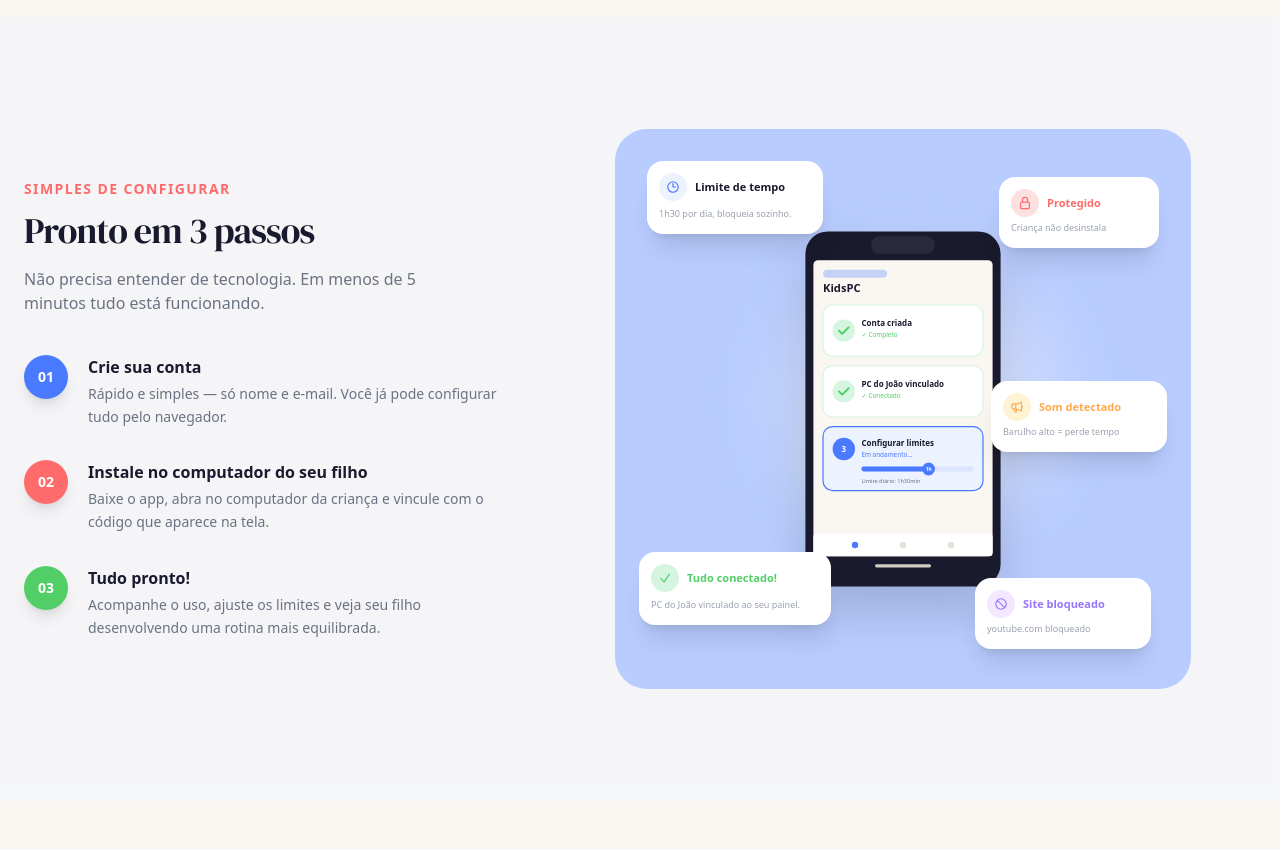
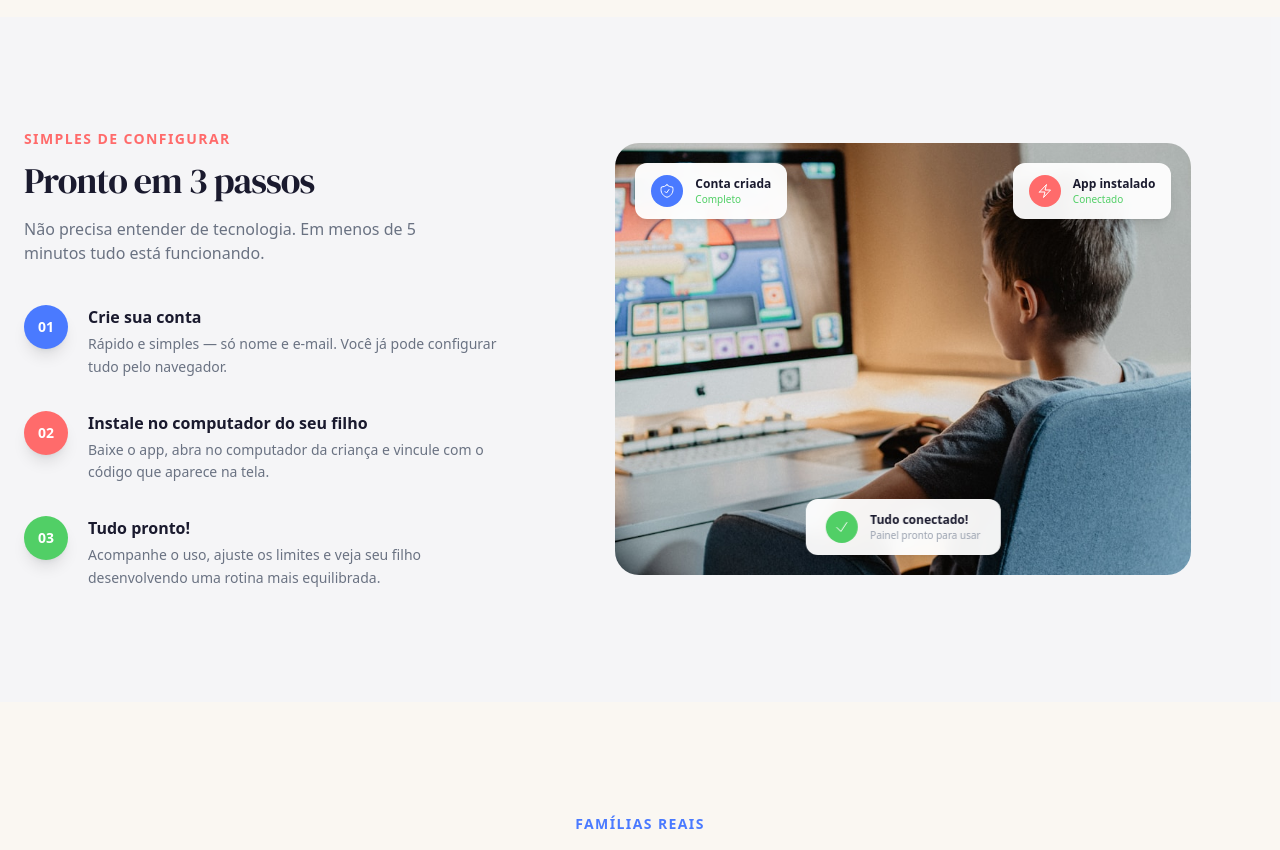
Before and after one commit to overdrive-dev/silencio-no-pc, a Next.js app in the folder web/: page / in a window 1280 px wide. Shown: the part 1360-2210 px from the top of the page. Built offline with nearby package versions, Linux system fonts and the light colour scheme; no server answers.

Commit message:
feat: replace phone mockup with photo + floating step badges in 3-steps section

```diff
--- a/web/src/app/page.tsx
+++ b/web/src/app/page.tsx
@@ -13,7 +13,7 @@ import {
   CheckIcon,
 } from "@heroicons/react/24/outline";
 import FaqSection from "@/components/landing/faq-section";
-import { StepsScene } from "@/components/landing/parallax-illustrations";
+
 
 const steps = [
   {
@@ -308,9 +308,48 @@ export default function Home() {
               </div>
             </div>
 
-            {/* Giant tilted phone with floating cards — 7 cols */}
-            <div className="lg:col-span-7 hidden lg:flex items-center justify-center">
-              <StepsScene className="w-full max-w-xl" />
+            {/* Photo with floating step badges — 7 cols */}
+            <div className="lg:col-span-7 relative hidden lg:block">
+              <div className="relative rounded-3xl overflow-hidden max-w-xl mx-auto aspect-[4/3]">
+                <Image
+                  src="/images/hero-child-1.jpg"
+                  alt="Criança usando o computador protegida pelo KidsPC"
+                  fill
+                  className="object-cover"
+                  sizes="(max-width: 1024px) 100vw, 50vw"
+                />
+
+                {/* Step badges floating over the photo */}
+                <div className="absolute top-5 left-5 bg-white/95 backdrop-blur-sm rounded-xl shadow-lg px-4 py-3 flex items-center gap-3 animate-float z-10">
+                  <div className="flex size-8 items-center justify-center rounded-full bg-[#4A7AFF] text-white">
+                    <ShieldCheckIcon className="size-4" />
+                  </div>
+                  <div>
+                    <p className="text-xs font-semibold text-[#1a1a2e]">Conta criada</p>
+                    <p className="text-[10px] text-[#51CF66] font-medium">Completo</p>
+                  </div>
+                </div>
+
+                <div className="absolute top-5 right-5 bg-white/95 backdrop-blur-sm rounded-xl shadow-lg px-4 py-3 flex items-center gap-3 animate-float-delay z-10">
+                  <div className="flex size-8 items-center justify-center rounded-full bg-[#FF6B6B] text-white">
+                    <BoltIcon className="size-4" />
+                  </div>
+                  <div>
+                    <p className="text-xs font-semibold text-[#1a1a2e]">App instalado</p>
+                    <p className="text-[10px] text-[#51CF66] font-medium">Conectado</p>
+                  </div>
+                </div>
+
+                <div className="absolute bottom-5 left-1/2 -translate-x-1/2 bg-white/95 backdrop-blur-sm rounded-xl shadow-lg px-5 py-3 flex items-center gap-3 animate-float-slow z-10">
+                  <div className="flex size-8 items-center justify-center rounded-full bg-[#51CF66] text-white">
+                    <CheckIcon className="size-4" />
+                  </div>
+                  <div>
+                    <p className="text-xs font-semibold text-[#1a1a2e]">Tudo conectado!</p>
+                    <p className="text-[10px] text-gray-400">Painel pronto para usar</p>
+                  </div>
+                </div>
+              </div>
             </div>
           </div>
         </div>
```
Also changed, not shown: web/public/images/step-1.jpg (deleted).
